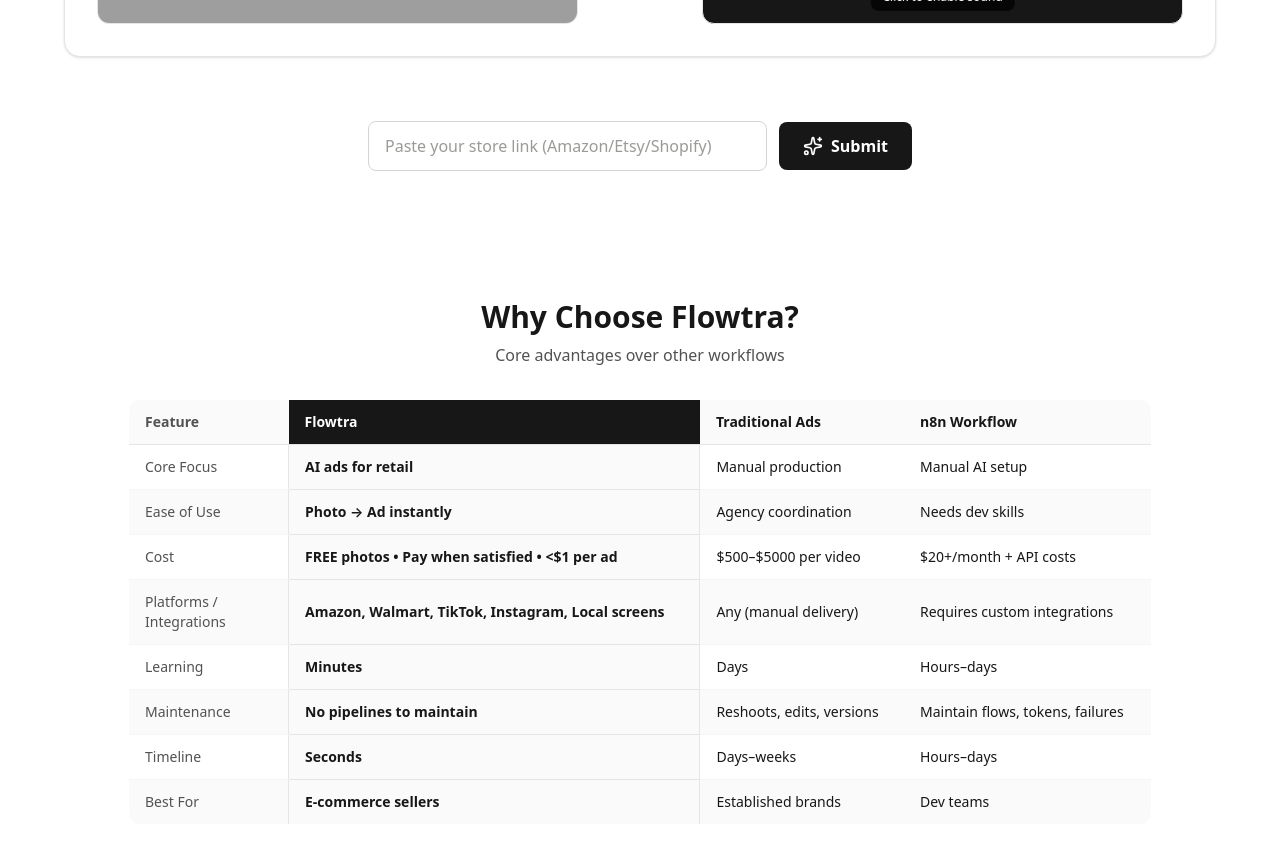
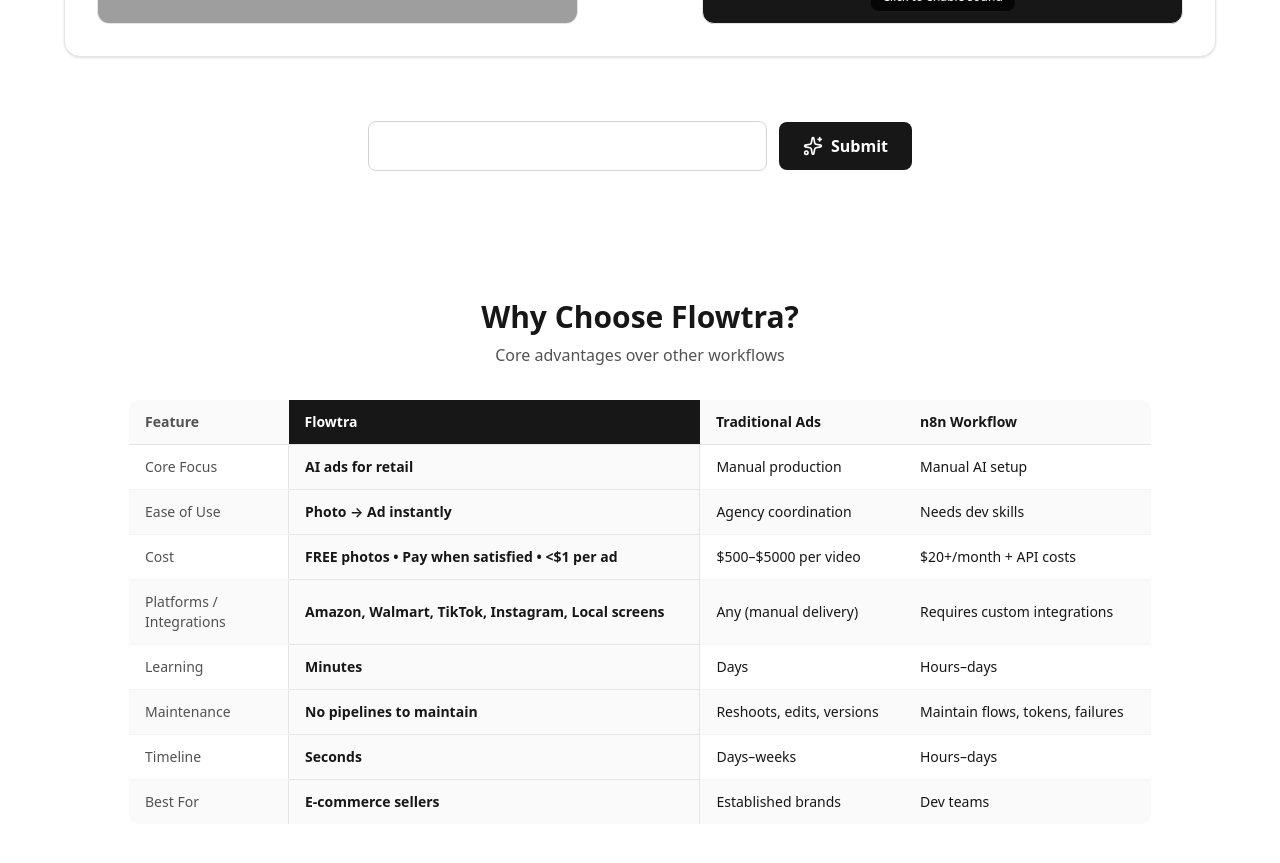
Before and after one commit to lantianlaoli/flowtra, a Next.js app: page / in a window 1280 px wide. Shown: the part 1840-2703 px from the top of the page. Built offline with nearby package versions, Linux system fonts and the light colour scheme; no server answers; grey boxes are pictures that could not be loaded.

Commit message:
chore: remove placeholder from landing CTA input

```diff
--- a/components/pages/LandingPage.tsx
+++ b/components/pages/LandingPage.tsx
@@ -74,7 +74,6 @@
           type="url"
           value={storeUrl}
           onChange={(e) => setStoreUrl(e.target.value)}
-          placeholder="Paste your store link (Amazon/Etsy/Shopify)"
           className="flex-1 border border-gray-300 rounded-lg px-4 py-3 focus:outline-none focus:ring-2 focus:ring-gray-900"
           inputMode="url"
           aria-label="Store URL"
```
